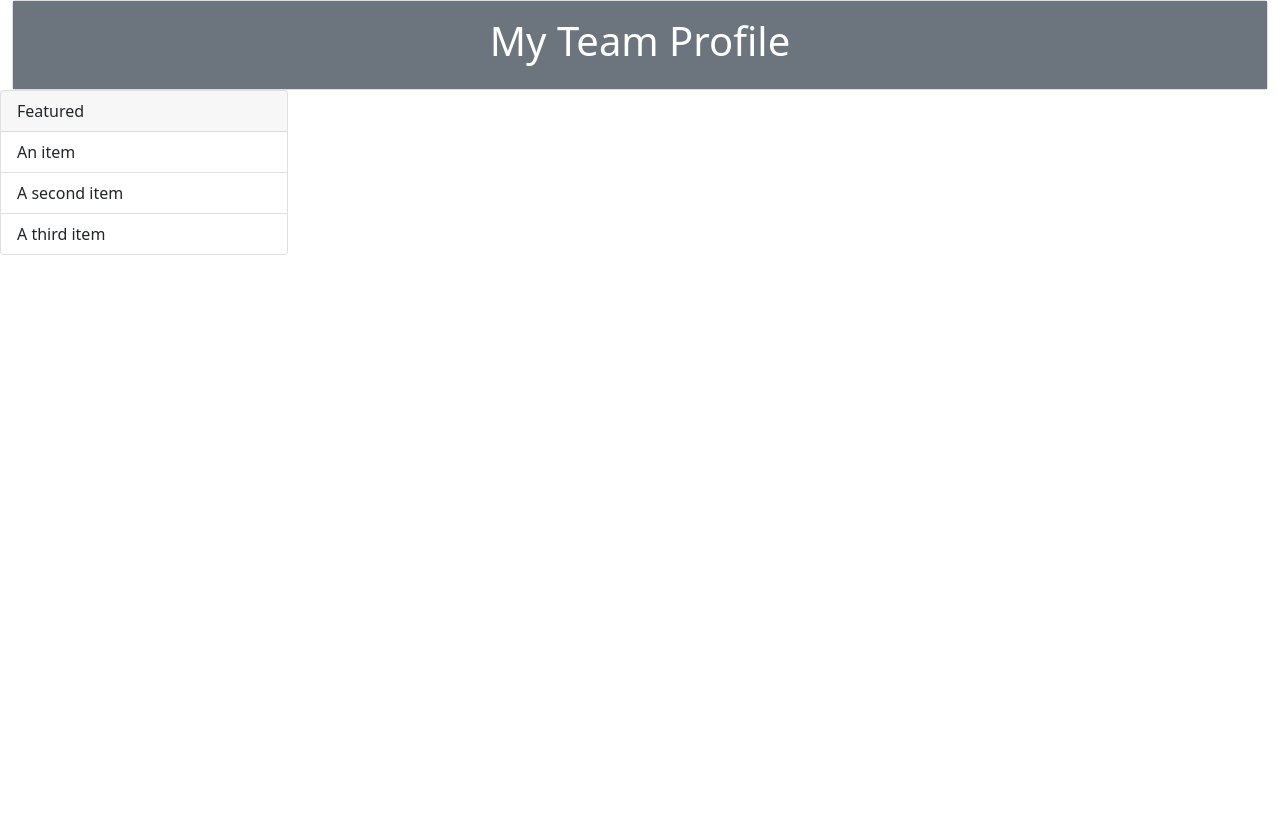
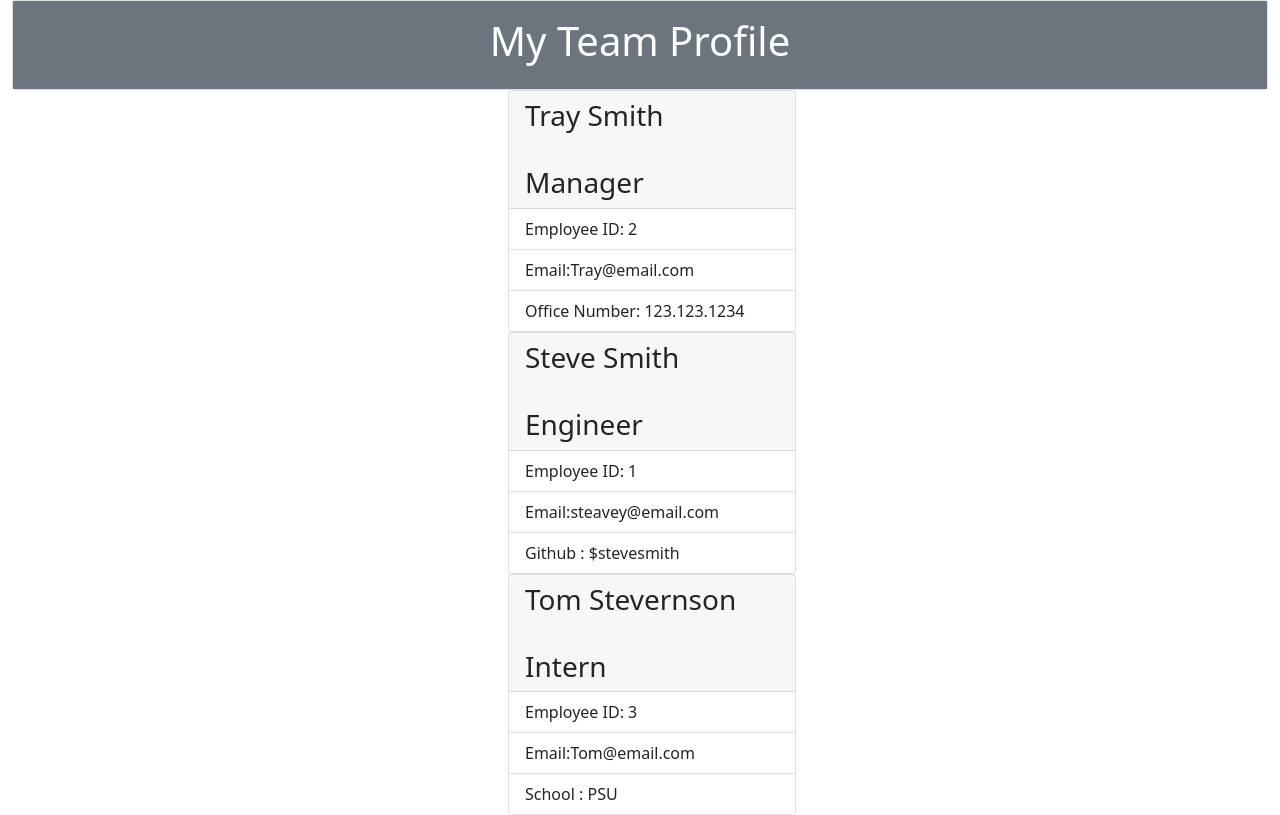
Before and after one commit to Esilfa/Team-Profile-Generator, a website: page src-templete/index.html in a window 1280 px wide. Drawn offline with nearby package versions, Linux system fonts and the light colour scheme.

Commit message:
update html

```diff
--- a/index.js
+++ b/index.js
@@ -33,7 +33,7 @@ function addMember() {
             name: "email"
         },
         {
-            type: "list",
+            type: 'list',
             message: "Please select this member's role",
             choices: ["Manager", "Engineer", "Intern"],
             name: "role"
--- a/lib/Engineer.js
+++ b/lib/Engineer.js
@@ -9,7 +9,9 @@ constructor ( name,id, email, github,){
 getRule(){
     return 'Engineer'
 }
-getGithub = this.github
+getGithub (){
+    return this.github
+}
 
 }
 
--- a/lib/Intern.js
+++ b/lib/Intern.js
@@ -8,7 +8,10 @@ constructor ( name,id, email, school){
 getRule(){
     return 'Intern'
 }
-getSchool = this.school
+getSchool (){
+return this.school
+
+}
 
 }
 
--- a/lib/Manager.js
+++ b/lib/Manager.js
@@ -6,9 +6,11 @@ constructor ( name,id, email, officeNumber){
     this.officeNumber  = officeNumber;
 }
 getRule(){
-    return 'Manager'
+    return 'Manager';
 }
-getofficeNumber = this.officeNumber
+getofficeNumber (){
+return this.officeNumber
+}
 
 }
 
--- a/package.json
+++ b/package.json
@@ -21,6 +21,7 @@
   },
   "homepage": "https://github.com/Esilfa/Team-Profile-Generator#readme",
   "dependencies": {
-    "jest": "^27.5.1"
+    "jest": "^27.5.1",
+    "test": "^0.6.0"
   }
 }
--- a/src-templete/index.html
+++ b/src-templete/index.html
@@ -22,17 +22,50 @@
 
 </div>
 
+<div class="container"style="width: 18rem; justify-content: center; fl" >
+<div class="col-5">
+  <div class="card " style="width: 18rem; justify-content: center;">
+    <h3 class="card-header">
+      Tray Smith <br /><br />Manager</h3>
+    <ul class="list-group list-group-flush">
+      <li class="list-group-item">Employee ID: 2</li>
+      <li class="list-group-item">Email:Tray@email.com</li>
+      <li class="list-group-item">Office Number: 123.123.1234</li>
+    </ul>
+  </div>
 
+</div>
+
+<div class="col-5">
+  <div class="card " style="width: 18rem; justify-content: center;">
+    <h3 class="card-header">
+      Steve Smith <br /><br />Engineer</h3>
+    <ul class="list-group list-group-flush">
+      <li class="list-group-item">Employee ID: 1</li>
+      <li class="list-group-item">Email:steavey@email.com</li>
+      <li class="list-group-item">Github : $stevesmith</li>
+    </ul>
+  </div>
+
+  <div class="col-5">
     <div class="card " style="width: 18rem; justify-content: center;">
-        <div class="card-header">
-          Featured
-        </div>
-        <ul class="list-group list-group-flush">
-          <li class="list-group-item">An item</li>
-          <li class="list-group-item">A second item</li>
-          <li class="list-group-item">A third item</li>
-        </ul>
-      </div>
+      <h3 class="card-header">
+        Tom Stevernson <br /><br />Intern</h3>
+      <ul class="list-group list-group-flush">
+        <li class="list-group-item">Employee ID: 3</li>
+        <li class="list-group-item">Email:Tom@email.com</li>
+        <li class="list-group-item">School : PSU</li>
+      </ul>
+    </div>
+
+  </div>
+
+</div>
+
+
+
+</div>
+
 
 
     <!-- Separate Popper and Bootstrap JS -->
```
Also changed, not shown: __tests__/Intern.test.js (+19 -0 lines), __tests__/Manager.test.js (+20 -0 lines), lib/Employee.js (+3 -6 lines), 1 other file.
